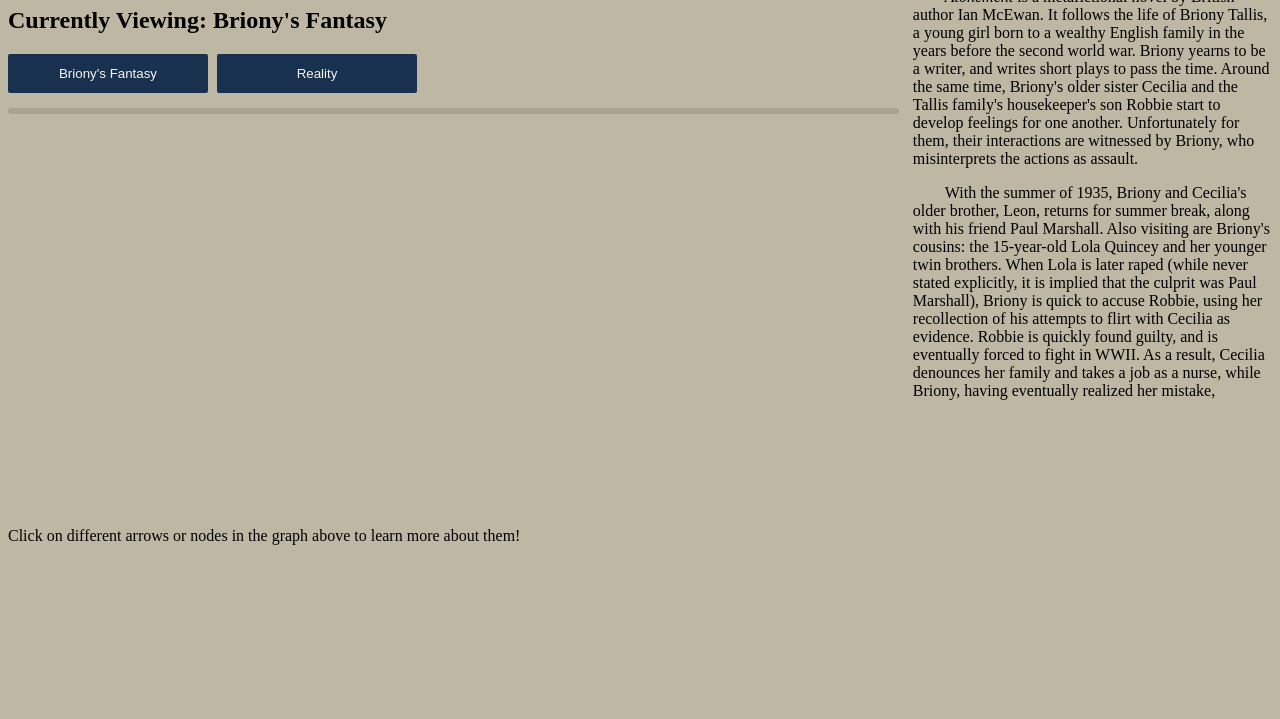
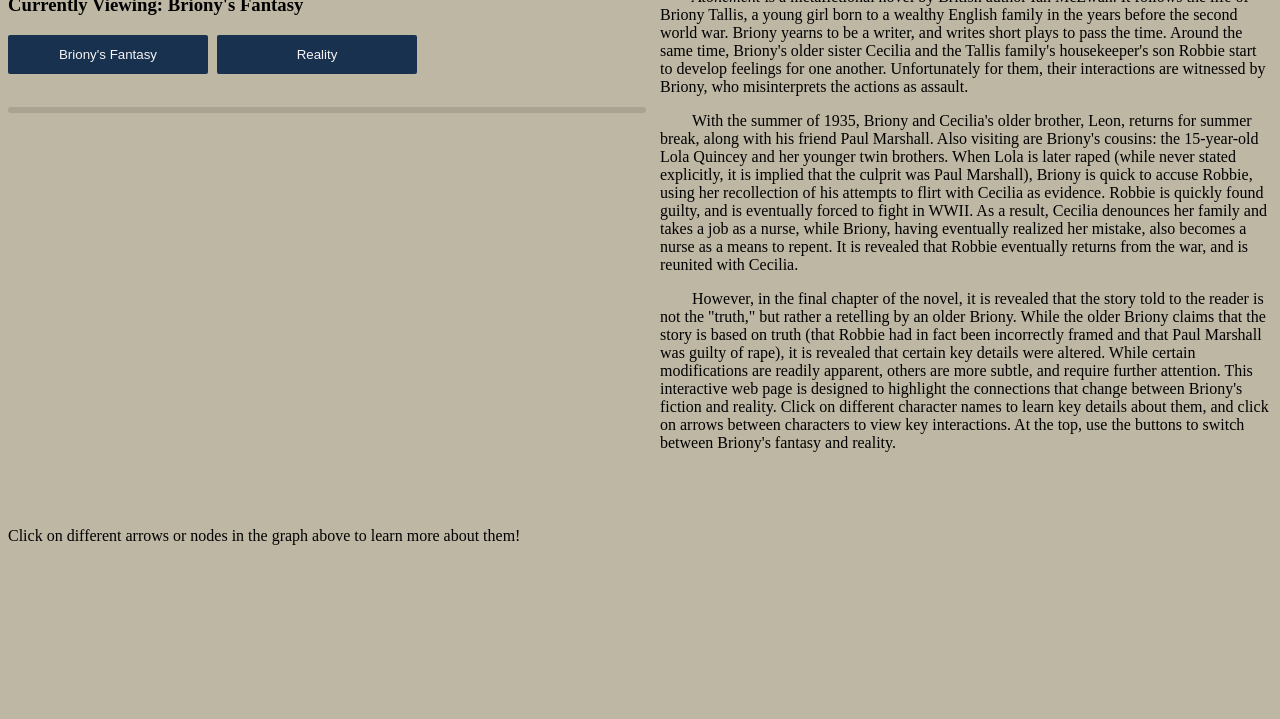
Before and after one commit to TheConverseEngineer/AtonementVisualizer, a plain HTML site: page index.html in a window 1280 px wide. Shown: the part 81-800 px from the top of the page. Drawn offline with nearby package versions, Linux system fonts and the light colour scheme.

Commit message:
finished index.html styling

```diff
--- a/index.html
+++ b/index.html
@@ -26,7 +26,7 @@
         }
 
         .button {
-            border: 0px;
+            border: 0px solid #18314F;
             background-color:#18314F;
             color:#F7F4F3;
             border-radius:2px;
@@ -40,10 +40,10 @@
 <body>
 
 <div style="width:100%;height:400px;display:inline-block;margin-right:10px;margin-bottom:200px;">
-    <div style="width:70%;float:left;">
+    <div style="width:50%;float:left;">
         <div style="height:160px">
-            <h1>Visualizing Atonement: Briony's Fiction vs. Reality</h1>
-            <h2>Currently Viewing: Briony's Fantasy</h2>
+            <h2>Visualizing Atonement: Briony's Fiction vs. Reality</h2>
+            <h3>Currently Viewing: Briony's Fantasy</h3>
             <div class="btn">
                 <button name="Briony's Fantasy" class='button'>Briony's Fantasy</button>
                 <a href="alt.html"><button name="Reality" class='button'>Reality</button></a>
@@ -53,7 +53,7 @@
         <div id="network"></div>
 
     </div>
-    <div style="margin-left:70%">
+    <div style="margin-left:50%">
         <div style="margin-left:20px;margin-top:10px;">
             <h4>What is the point of this?</h4>
             <p>
@@ -69,7 +69,17 @@
                 Also visiting are Briony's cousins: the 15-year-old Lola Quincey and her younger twin brothers.
                 When Lola is later raped (while never stated explicitly, it is implied that the culprit was Paul Marshall), Briony is quick to accuse Robbie, using her recollection of his attempts to flirt with Cecilia as evidence.
                 Robbie is quickly found guilty, and is eventually forced to fight in WWII.
-                As a result, Cecilia denounces her family and takes a job as a nurse, while Briony, having eventually realized her mistake,
+                As a result, Cecilia denounces her family and takes a job as a nurse, while Briony, having eventually realized her mistake, also becomes a nurse as a means to repent.
+                It is revealed that Robbie eventually returns from the war, and is reunited with Cecilia.
+
+                <P>
+
+                However, in the final chapter of the novel, it is revealed that the story told to the reader is not the "truth," but rather a retelling by an older Briony.
+                While the older Briony claims that the story is based on truth (that Robbie had in fact been incorrectly framed and that Paul Marshall was guilty of rape), it is revealed that certain key details were altered.
+                While certain modifications are readily apparent, others are more subtle, and require further attention.
+                This interactive web page is designed to highlight the connections that change between Briony's fiction and reality.
+                Click on different character names to learn key details about them, and click on arrows between characters to view key interactions.
+                At the top, use the buttons to switch between Briony's fantasy and reality.
             </p>
         </div>
     </div>
```
Also changed, not shown: reality_content/BT.html (+3 -1 lines).
